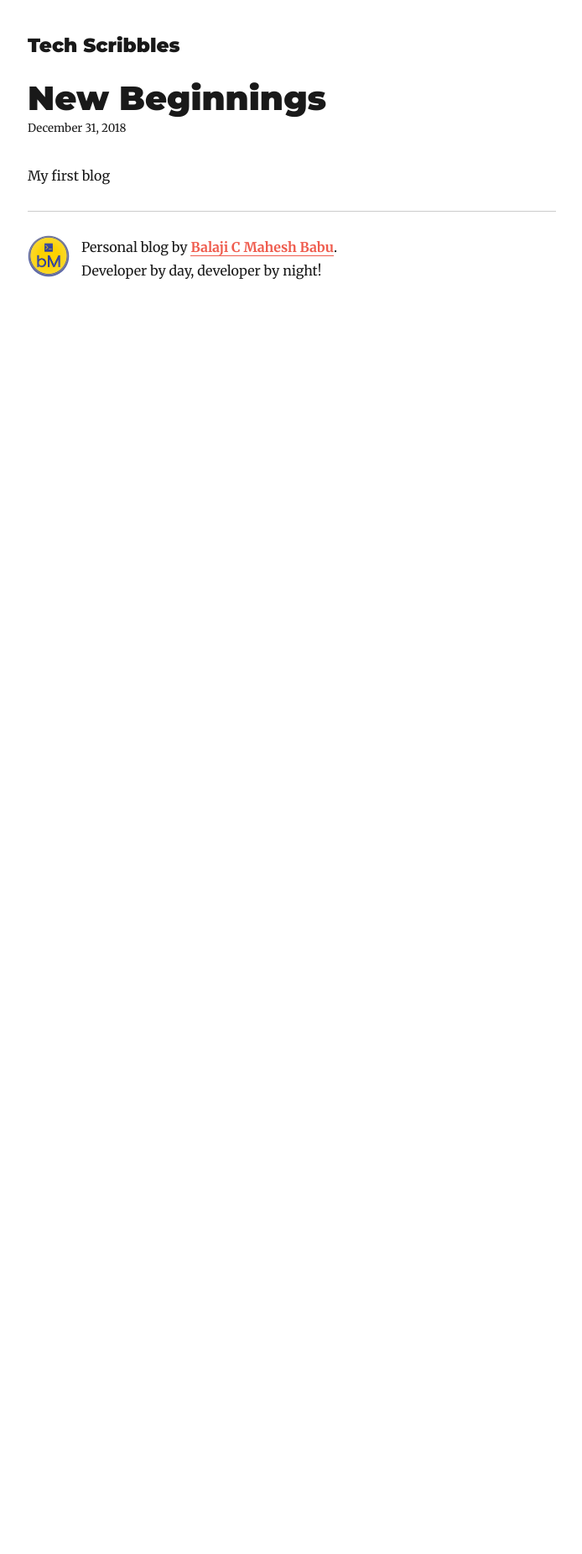
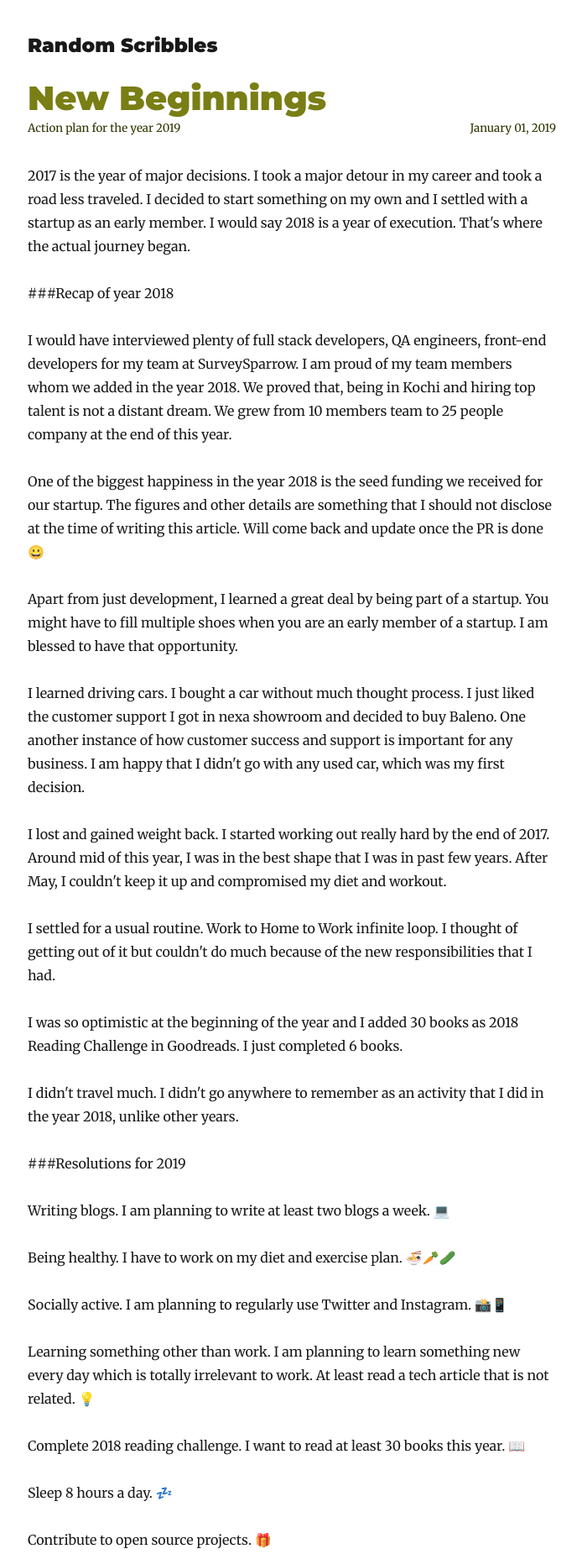
Before and after one commit to binarymee/blog, a Gatsby site: page /new-beginnings/ in a window 1280 px wide. Shown: the top 1850 px of the page at 84% size, without its empty margins (292-986 px from the left). Before the commit the page ends 800 px from the top, so only its background shows below. Built offline with nearby package versions, Linux system fonts and the light colour scheme; Gatsby itself is replaced by a stand-in of ours; some packages are replaced by stand-ins of ours.

Commit message:
New Beginnings

```diff
--- a/content/blog/new-beginnings/index.md
+++ b/content/blog/new-beginnings/index.md
@@ -1,6 +1,46 @@
 ---
 title: New Beginnings
-date: '2018-12-31'
+date: '2019-01-01'
+description: Action plan for the year 2019
+keywords: 2019,resolutions,binarymee
 ---
 
-My first blog
+2017 is the year of major decisions. I took a major detour in my career and took a road less traveled. I decided to start something on my own and I settled with a startup as an early member. I would say 2018 is a year of execution. That's where the actual journey began.
+
+###Recap of year 2018
+
+I would have interviewed plenty of full stack developers, QA engineers, front-end developers for my team at SurveySparrow. I am proud of my team members whom we added in the year 2018. We proved that, being in Kochi and hiring top talent is not a distant dream. We grew from 10 members team to 25 people company at the end of this year.
+
+One of the biggest happiness in the year 2018 is the seed funding we received for our startup. The figures and other details are something that I should not disclose at the time of writing this article. Will come back and update once the PR is done 😀
+
+Apart from just development, I learned a great deal by being part of a startup. You might have to fill multiple shoes when you are an early member of a startup. I am blessed to have that opportunity.
+
+I learned driving cars. I bought a car without much thought process. I just liked the customer support I got in nexa showroom and decided to buy Baleno. One another instance of how customer success and support is important for any business. I am happy that I didn't go with any used car, which was my first decision.
+
+I lost and gained weight back. I started working out really hard by the end of 2017. Around mid of this year, I was in the best shape that I was in past few years. After May, I couldn't keep it up and compromised my diet and workout.
+
+I settled for a usual routine. Work to Home to Work infinite loop. I thought of getting out of it but couldn't do much because of the new responsibilities that I had.
+
+I was so optimistic at the beginning of the year and I added 30 books as 2018 Reading Challenge in Goodreads. I just completed 6 books.
+
+I didn't travel much. I didn't go anywhere to remember as an activity that I did in the year 2018, unlike other years.
+
+###Resolutions for 2019
+
+Writing blogs. I am planning to write at least two blogs a week. 💻
+
+Being healthy. I have to work on my diet and exercise plan. 🍜🥕🥒
+
+Socially active. I am planning to regularly use Twitter and Instagram. 📸📱
+
+Learning something other than work. I am planning to learn something new every day which is totally irrelevant to work. At least read a tech article that is not related. 💡
+
+Complete 2018 reading challenge. I want to read at least 30 books this year. 📖
+
+Sleep 8 hours a day. 💤
+
+Contribute to open source projects. 🎁
+
+Should start working on some pet projects 🎉
+
+Travel 🏔️
--- a/gatsby-config.js
+++ b/gatsby-config.js
@@ -1,6 +1,6 @@
 module.exports = {
   siteMetadata: {
-    title: `Tech Scribbles`,
+    title: `Random Scribbles`,
     author: `Balaji C Mahesh Babu`,
     description: `Personal blog by Balaji C M. Developer by day, developer by night!`,
     siteUrl: `https://binarymee.com`,
@@ -50,7 +50,7 @@ module.exports = {
     {
       resolve: `gatsby-plugin-google-analytics`,
       options: {
-        //trackingId: `ADD YOUR TRACKING ID HERE`,
+        trackingId: `UA-131557339-1`,
       },
     },
     `gatsby-plugin-feed`,
--- a/gatsby-node.js
+++ b/gatsby-node.js
@@ -21,6 +21,8 @@ exports.createPages = ({ graphql, actions }) => {
                   }
                   frontmatter {
                     title
+                    keywords
+                    description
                   }
                 }
               }
--- a/src/components/Bio.js
+++ b/src/components/Bio.js
@@ -43,7 +43,7 @@ function Bio() {
 
 const bioQuery = graphql`
   query BioQuery {
-    avatar: file(absolutePath: { regex: "/icon.jpg/" }) {
+    avatar: file(absolutePath: { regex: "/profile-pic.png/" }) {
       childImageSharp {
         fixed(width: 50, height: 50) {
           ...GatsbyImageSharpFixed
--- a/src/templates/blog-post.js
+++ b/src/templates/blog-post.js
@@ -14,18 +14,37 @@ class BlogPostTemplate extends React.Component {
 
     return (
       <Layout location={this.props.location} title={siteTitle}>
-        <SEO title={post.frontmatter.title} description={post.excerpt} />
-        <h1>{post.frontmatter.title}</h1>
-        <p
+        <SEO
+          title={post.frontmatter.title}
+          description={post.frontmatter.description}
+          keywords={post.frontmatter.keywords.split(',')}
+          slug={post.fields.slug}
+        />
+        <h1 style={{color: '#797E15'}}>{post.frontmatter.title}</h1>
+        <div
           style={{
             ...scale(-1 / 5),
             display: `block`,
-            marginBottom: rhythm(1),
+            marginBottom: rhythm(3),
             marginTop: rhythm(-1),
+            color: '#303200',
           }}
         >
-          {post.frontmatter.date}
-        </p>
+          <p
+            style={{
+              float: 'left'
+            }}
+          >
+            {post.frontmatter.description}
+          </p>
+          <p
+            style={{
+              float: 'right'
+            }}
+          >
+            {post.frontmatter.date}
+          </p>
+        </div>
         <div dangerouslySetInnerHTML={{ __html: post.html }} />
         <hr
           style={{
@@ -80,6 +99,11 @@ export const pageQuery = graphql`
       frontmatter {
         title
         date(formatString: "MMMM DD, YYYY")
+        description
+        keywords
+      }
+      fields {
+        slug
       }
     }
   }
--- a/src/utils/typography.js
+++ b/src/utils/typography.js
@@ -4,7 +4,7 @@ import Wordpress2016 from 'typography-theme-wordpress-2016'
 Wordpress2016.overrideThemeStyles = () => {
   return {
     a: {
-      color: '#EF5C4E',
+      color: '#797E15',
     },
     'a.gatsby-resp-image-link': {
       boxShadow: 'none',
@@ -17,7 +17,7 @@ Wordpress2016.overrideThemeStyles = () => {
     },
     'a.gatsby-resp-image-link': {
       boxShadow: `none`,
-    },
+    }
   }
 }
 
```
Also changed, not shown: src/pages/index.js (+10 -2 lines), content/assets/profile-pic.png (added), 1 other file.
